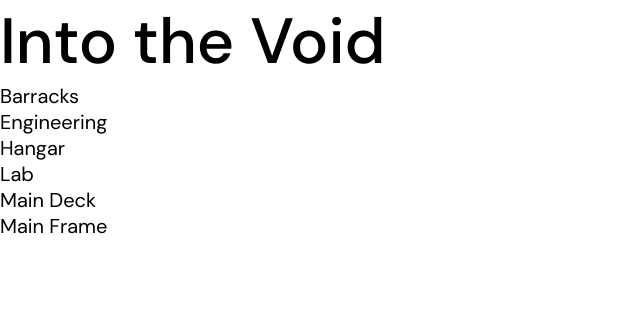
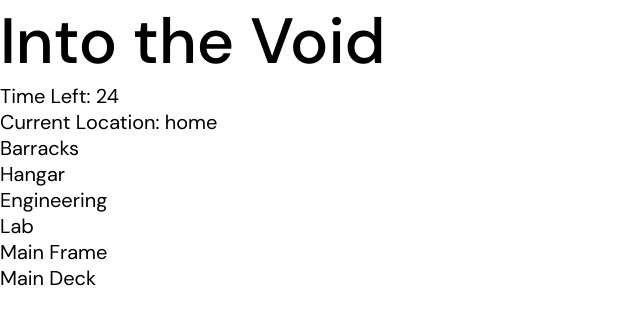
Before and after one commit to jasonxuyang/into-the-void, a Next.js app: page /home in a window 1280 px wide. Shown: the top 324 px of the page, without its empty margins (0-640 px from the left). Built offline with nearby package versions, Linux system fonts and the light colour scheme.

Commit message:
setup game state, location component

```diff
--- a/globals.scss
+++ b/globals.scss
@@ -125,9 +125,3 @@ p {
   font-weight: 400;
   font-size: $p;
 }
-
-.overline {
-  font-family: 'DM Mono';
-  font-weight: 400;
-  font-size: $overline;
-}
--- /dev/null
+++ b/pages/components/location/index.js
@@ -0,0 +1,12 @@
+export default function Location({
+    locationName
+}) {
+
+    return (
+        <div>
+            <main>
+                <h1>{locationName}</h1>
+            </main>
+        </div>
+    )
+}
--- a/pages/home/index.js
+++ b/pages/home/index.js
@@ -1,38 +1,51 @@
 import Link from 'next/link'
+import { useState } from 'react'
+import Location from '../components/location';
 import styles from './styles.module.scss'
 
 export default function Home() {
+  const [suspects, setSuspects] = useState([]);
+  const [turnsLeft, setTurnsLeft] = useState(24);
+  const [location, setLocation] = useState('home');
+
+  const goToLocation = (locationName) => {
+    setLocation(locationName);
+    setTurnsLeft(location == 'home' ? turnsLeft : turnsLeft - 1);
+  }
+
+  const renderState = () => {
+    return <>
+      <h1>
+        Into the Void
+      </h1>
+      <p>Time Left: {turnsLeft}</p>
+      <p>Current Location: {location}</p>
+    </>
+  }
+
+  const renderLocation = () => {
+    return <>
+      <Location
+        locationName={location}
+      />
+      <a onClick={() => goToLocation('home')}><p>Go Back</p></a>
+    </>
+  }
+
   return (
     <div>
       <main>
-        <h1>
-          Into the Void
-        </h1>
-
-        <Link href='./locations/barracks' ><a>
-          <p>Barracks</p>
-        </a></Link>
-
-        <Link href='./locations/engineering' ><a>
-          <p>Engineering</p>
-        </a></Link>
-
-        <Link href='./locations/hangar' ><a>
-          <p>Hangar</p>
-        </a></Link>
-
-        <Link href='./locations/lab' ><a>
-          <p>Lab</p>
-        </a></Link>
-
-        <Link href='./locations/main-deck' ><a>
-          <p>Main Deck</p>
-        </a></Link>
-
-        <Link href='./locations/mainframe' ><a>
-          <p>Main Frame</p>
-        </a></Link>
-
+        {renderState()}
+        {location == 'home' ?
+          <>
+            <a onClick={() => goToLocation('Barracks')}><p>Barracks</p></a>
+            <a onClick={() => goToLocation('Hanger')}><p>Hangar</p></a>
+            <a onClick={() => goToLocation('Engineering')}><p>Engineering</p></a>
+            <a onClick={() => goToLocation('Lab')}><p>Lab</p></a>
+            <a onClick={() => goToLocation('Main Frame')}><p>Main Frame</p></a>
+            <a onClick={() => goToLocation('Main Deck')}><p>Main Deck</p></a>
+          </> : renderLocation()
+        }
       </main>
     </div>
   )
```
Also changed, not shown: pages/locations/barracks/index.js (deleted, +0 -16 lines), pages/locations/engineering/index.js (deleted, +0 -16 lines), pages/locations/hangar/index.js (deleted, +0 -16 lines), pages/locations/lab/index.js (deleted, +0 -16 lines), pages/locations/main-deck/index.js (deleted, +0 -16 lines), pages/locations/mainframe/index.js (deleted, +0 -16 lines).
